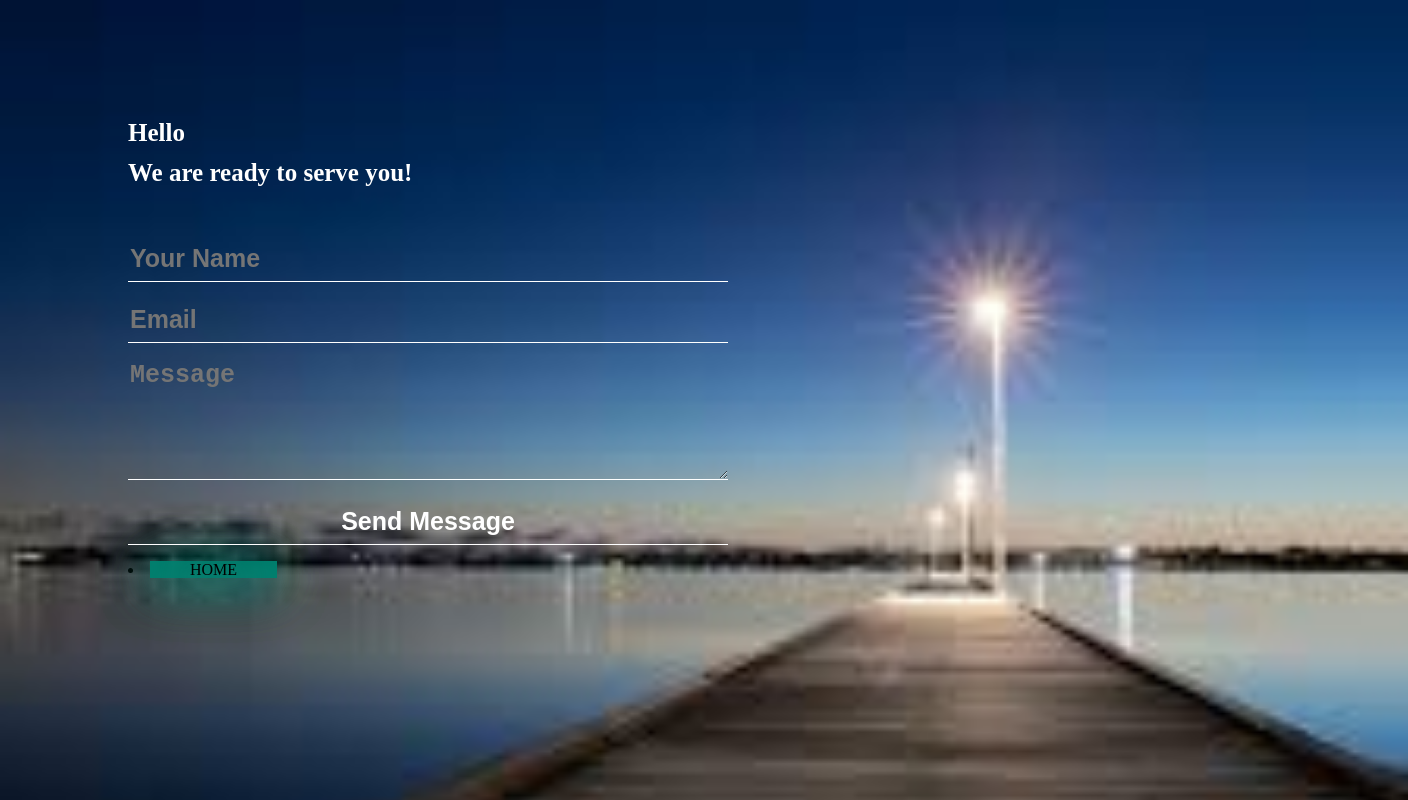
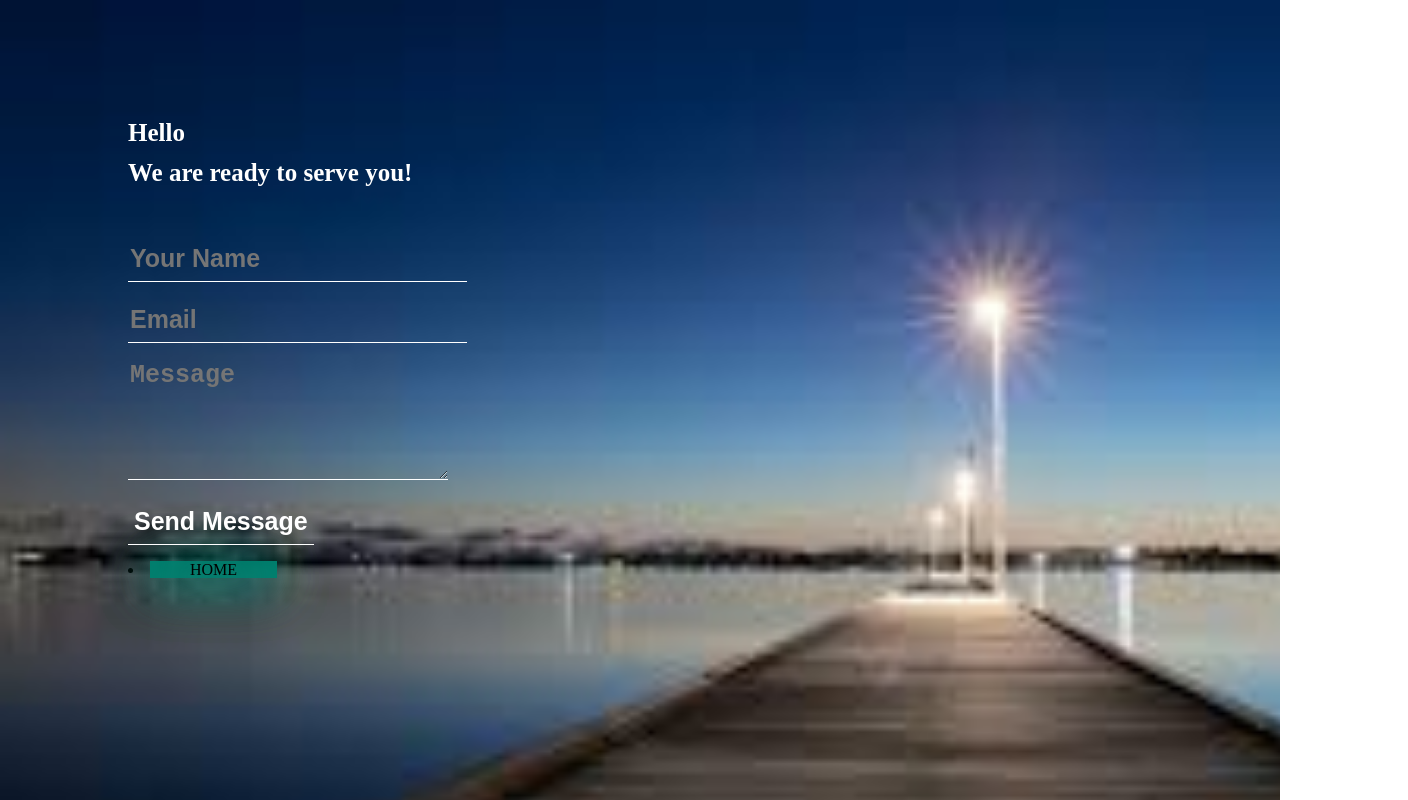
Before and after one commit to jensengbg-Jyotirmayee-Behuria/Individual-Final-Assignment, a plain HTML site: page Contact-us.html in a window 1280 px wide. Shown: the top 800 px of the page, 1408 px wide, since content can reach past the window. Drawn offline with Linux system fonts and the light colour scheme.

Commit message:
review comments done
added the changes as per review comments

```diff
--- a/Contact-us.html
+++ b/Contact-us.html
@@ -3,7 +3,7 @@
 <head>
     <meta charset="UTF-8">
     <meta name="viewport" content="width=device-width, initial-scale=1.0">
-    <link rel="stylesheet" href="style.css">
+    <link rel="stylesheet" href="CSS/style.css">
     <title>Cotact-Form</title>
 </head>
 <body id="contact">
--- a/style.css
+++ b/css/style.css
@@ -3,7 +3,7 @@
 }
 #contact {
   background:url(/Image/contact-img.jpg);
-  width: 100%;
+  max-width: 600px;
   margin: 10%;
   background-repeat: no-repeat;
   background-size: cover;
@@ -156,7 +156,7 @@ form {
   margin-top: 50px;
 }
 .form-control{
-  width: 600px;
+  max-width: 600px;
   background: transparent;
   border:none;
   border-bottom: 1px solid white;
@@ -187,13 +187,7 @@ a:active {
   font-size: 50px;
   color: blue;
 }
-
-
-
-
-
-
- @media  only screen and (max-width: 500px) {
+@media  only screen and (max-width: 500px) {
     .wrapper {
       grid-template-columns: 100%;
       grid-template-areas: "header"
@@ -218,64 +212,3 @@ a:active {
       padding: 0px 4px;
 
   }
-
-
-
-/*Contact Us Form
-
-#contact  {
-  margin: 0;
-  padding:0;
-  text-align: center;
-  font-family: sans-serif;
-  background: url(/Image/contact-img.jpg);
-  background-size: cover;
-}
-.contact-title {
-  margin-top: 100px;
-  color:white;
-}
-.contact-title h1 {
-  font-size: 50px;
-  line-height: 10px;
-}
-.contact-title h2 {
-  font-size: 45px;
-
-}
-form {
-  margin-top: 50px;
-}
-.form-control{
-  width: 600px;
-  background: transparent;
-  border:none;
-  border-bottom: 1px solid white;
-  color:white;
-  font-size: 45px;
-  margin-bottom: 16px;
-  font-weight: bold;
-}
-input{
-  height: 45px;
-}
-form . submit{
-  background-color:  #ffa94d;
-  border-color: transparent;
-  color: #fff;
-  font-size: 30px;
-  letter-spacing: 2px;
-  font-weight: bold;
-  height: 50px;
-  margin-top: 20px;
-  transition: 0.4s;
-}
-form . submit:hover{
-  background-color: #4CAF50;
-  cursor: pointer;
-}
-a:active {
-  font-size: 50px;
-  color: blue;
-}
-   }*/
```
Also changed, not shown: courses.html (+1 -1 lines), index.html (+1 -1 lines).
